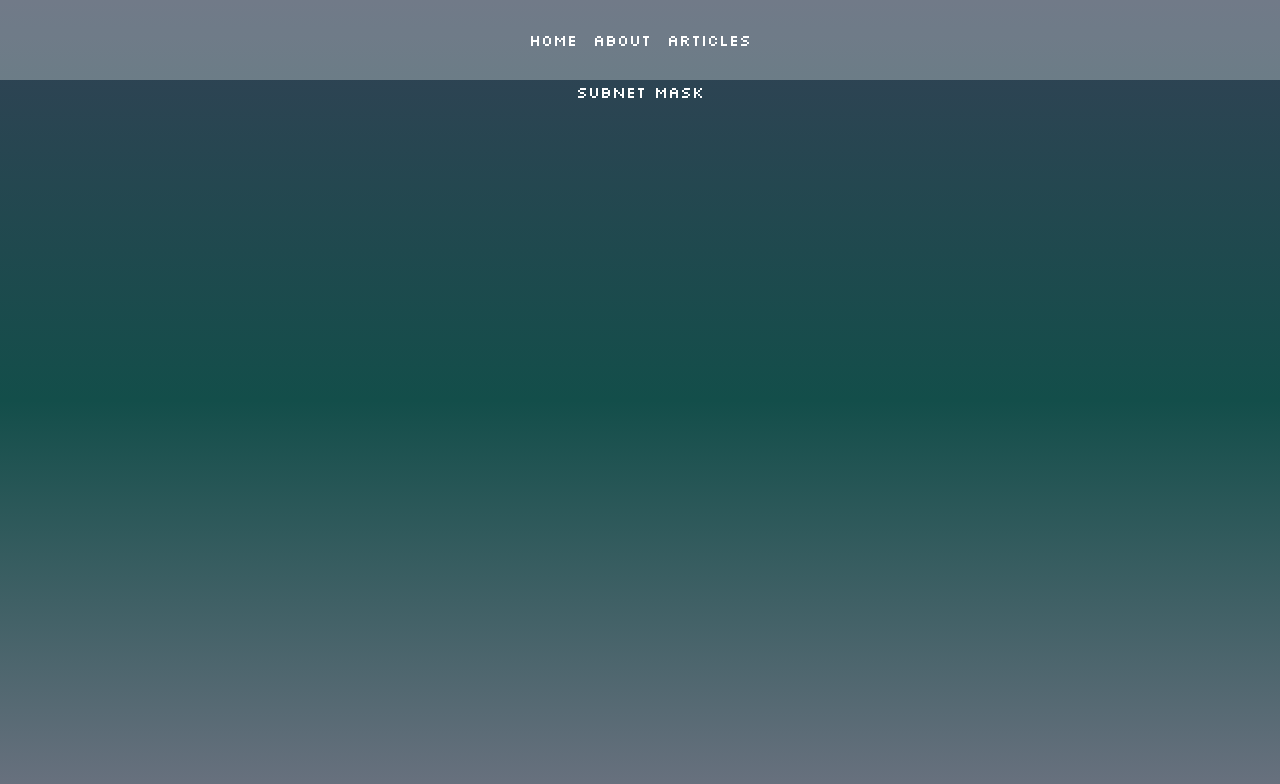
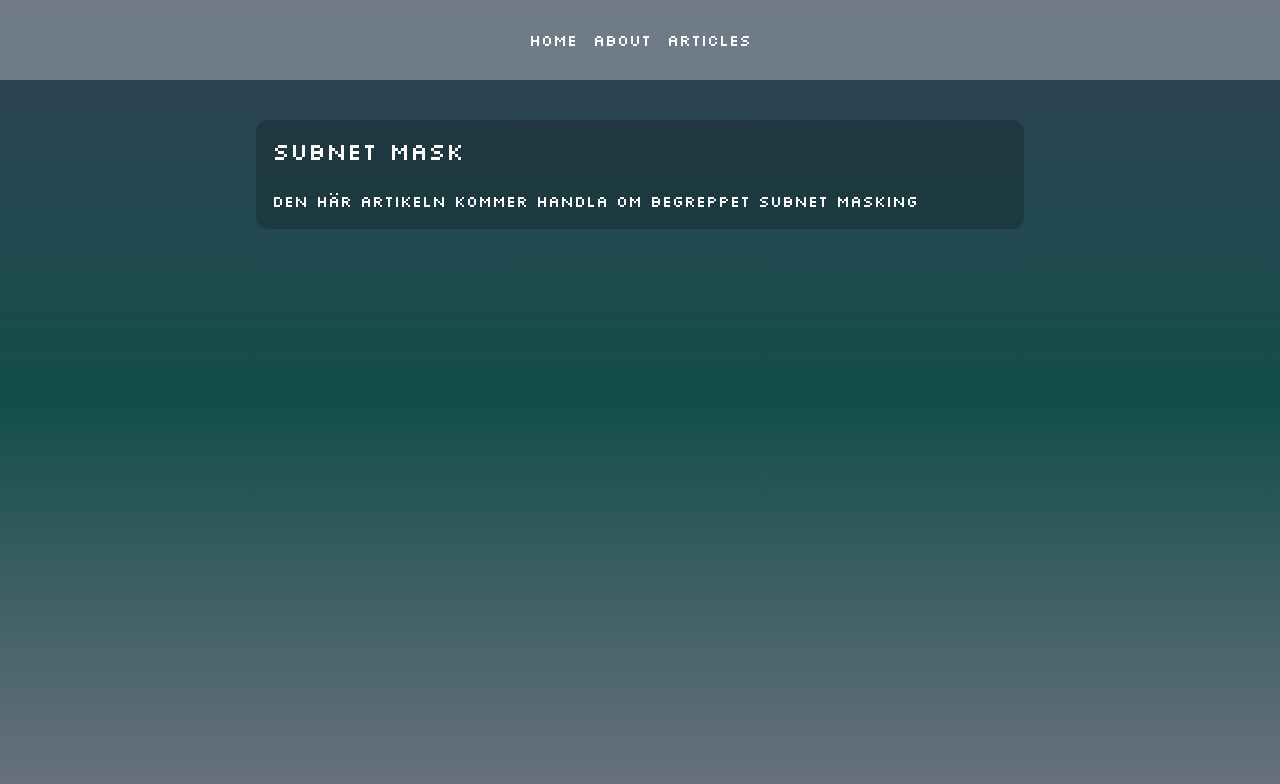
Before and after one commit to oscarsson444/cyberfortet, a React (Vite) app: page /articles/subnet-mask in a window 1280 px wide. Shown: the top 784 px of the page. Built offline with nearby package versions, Linux system fonts and the light colour scheme.

Commit message:
Added more content to an article.

```diff
--- a/src/articles/subnet-mask.jsx
+++ b/src/articles/subnet-mask.jsx
@@ -1,7 +1,10 @@
 export default function SubnetMask() {
   return (
-    <div className="text-white">
-      <p>Subnet mask</p>
+    <div className="article-background w-3/5 items-center justify-center">
+      <h4>Subnet mask</h4>
+      <br />
+
+      <p>Den här artikeln kommer handla om begreppet subnet masking</p>
     </div>
   );
 }
--- a/src/index.css
+++ b/src/index.css
@@ -31,4 +31,8 @@
   .article-card {
     @apply cursor-pointer flex flex-col p-2 bg-black/20 rounded-xl hover:bg-black/40;
   }
+
+  .article-background{
+    @apply bg-black/20 p-4 rounded-xl text-white;
+  }
 }
--- a/src/routes/articles.jsx
+++ b/src/routes/articles.jsx
@@ -4,7 +4,7 @@ import { Link, Outlet, useLocation } from "react-router-dom";
 export default function Articles() {
   const location = useLocation();
   return (
-    <div>
+    <div className="w-full">
       {location.pathname === "/articles" && (
         <div className="text-white mt-5 md:mt-20 px-2 grid grid-cols-1 gap-4 md:grid-cols-3">
           {articles.map((article, index) => (
@@ -20,7 +20,9 @@ export default function Articles() {
           ))}
         </div>
       )}
-      <Outlet />
+      <div className="w-full items-center justify-center flex mt-10">
+        <Outlet />
+      </div>
     </div>
   );
 }
```
